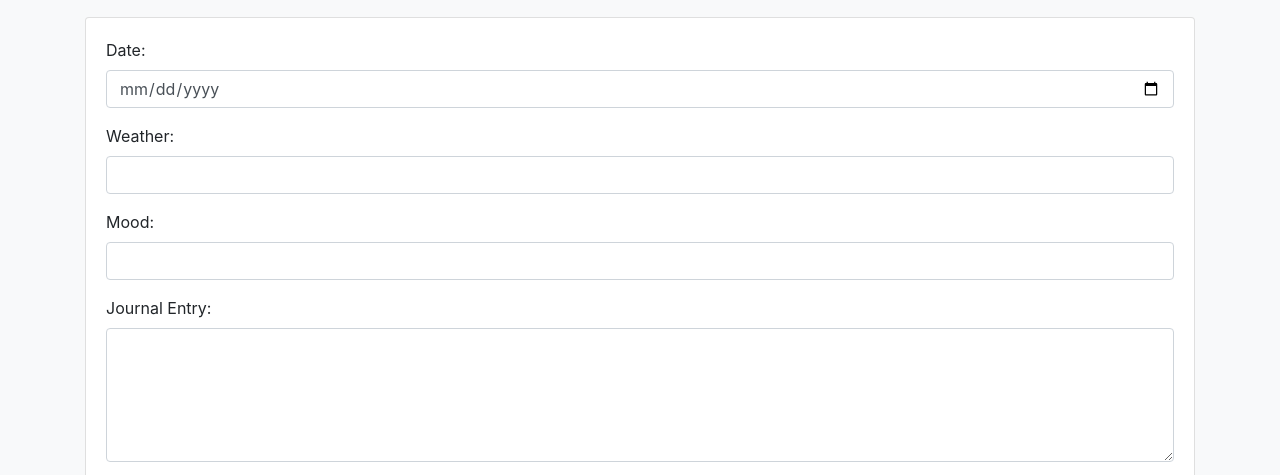
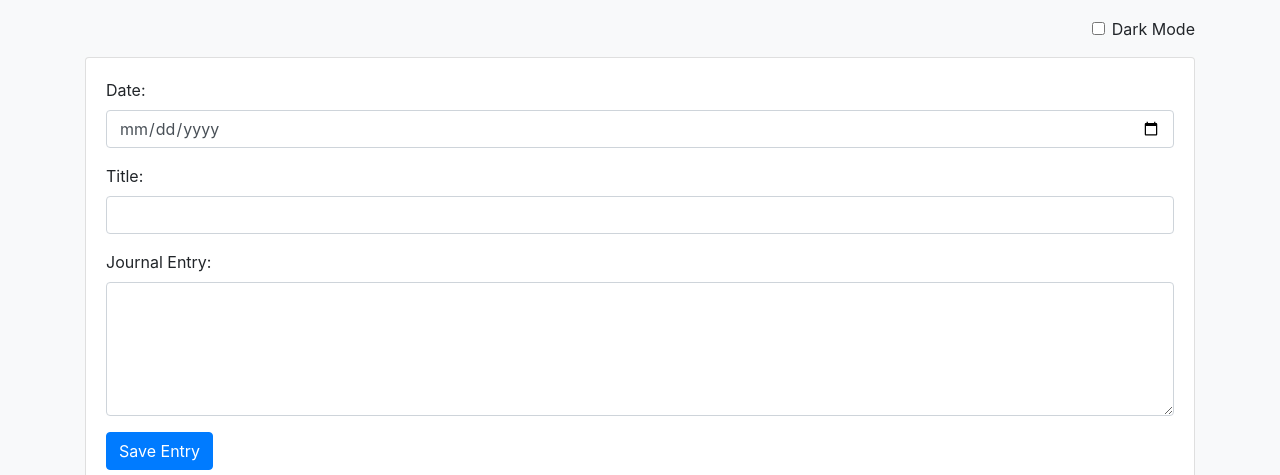
Before and after one commit to netisdark/Journal, a plain HTML site: page index.html in a window 1280 px wide. Shown: the part 99-574 px from the top of the page. Drawn offline with nearby package versions, Linux system fonts and the light colour scheme.

Commit message:
Update index.html

```diff
--- a/index.html
+++ b/index.html
@@ -10,6 +10,13 @@
 <body>
     <div class="container mt-5">
         <h1 class="text-center">My Journal</h1>
+
+        <!-- Dark mode toggle -->
+        <div class="form-check form-switch text-right mb-3">
+            <input class="form-check-input" type="checkbox" id="darkModeToggle">
+            <label class="form-check-label" for="darkModeToggle">Dark Mode</label>
+        </div>
+
         <div class="card">
             <div class="card-body">
                 <form id="journal-form">
@@ -18,12 +25,8 @@
                         <input type="date" id="date" class="form-control" required>
                     </div>
                     <div class="form-group">
-                        <label for="weather">Weather:</label>
-                        <input type="text" id="weather" class="form-control" required>
-                    </div>
-                    <div class="form-group">
-                        <label for="mood">Mood:</label>
-                        <input type="text" id="mood" class="form-control" required>
+                        <label for="title">Title:</label>
+                        <input type="text" id="title" class="form-control" required>
                     </div>
                     <div class="form-group">
                         <label for="entry">Journal Entry:</label>
```
